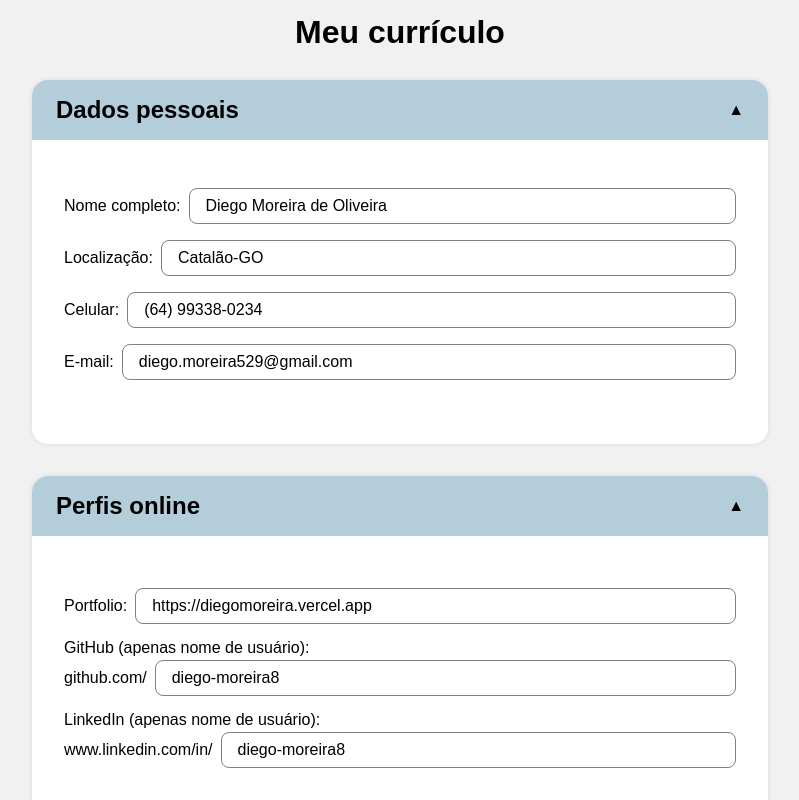
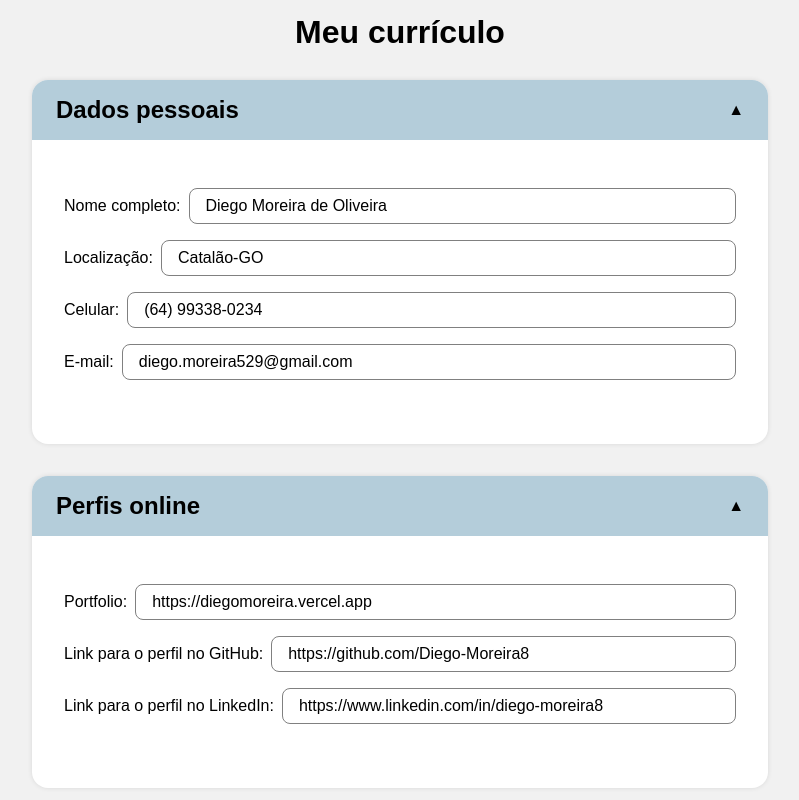
Before and after one commit to Diego-Moreira8/cv-app, a React (Vite) app: page / in a window 1280 px wide. Shown: the top 800 px of the page, without its empty margins (240-1039 px from the left). Built offline with nearby package versions, Linux system fonts and the light colour scheme.

Commit message:
refactor: online profile

```diff
--- a/src/components/AddTechForm.tsx
+++ b/src/components/AddTechForm.tsx
@@ -1,6 +1,6 @@
 import { useState, useId } from "react";
+import { useCVState, useCVDispatch } from "../cv-reducer/hook";
 import styles from "../styles/AddTechForm.module.css";
-import { useCVState, useCVDispatch } from "../cv-reducer/hook";
 
 function AddTechForm() {
   const cvState = useCVState();
--- a/src/components/ExpForm.tsx
+++ b/src/components/ExpForm.tsx
@@ -3,7 +3,7 @@ import { v4 as uuid } from "uuid";
 import { ExpGroupActions } from "./ExpGroup";
 import { yearStrToNumber } from "../utils/yearStrToNumber";
 import { months } from "../utils/monthsArray";
-import { CVAction } from "../cv-reducer/Actions";
+import { CVAction } from "../cv-reducer/actions";
 import { ExpType, CVData, Experience } from "../cv-reducer/types";
 import styles from "../styles/ExpForm.module.css";
 
--- a/src/components/ExpList.tsx
+++ b/src/components/ExpList.tsx
@@ -1,6 +1,6 @@
 import { months } from "../utils/monthsArray";
 import { ExpGroupActions } from "./ExpGroup";
-import { CVAction } from "../cv-reducer/Actions";
+import { CVAction } from "../cv-reducer/actions";
 import { ExpType, CVData } from "../cv-reducer/types";
 import styles from "../styles/ExpList.module.css";
 
--- a/src/components/Input.tsx
+++ b/src/components/Input.tsx
@@ -3,7 +3,7 @@ import styles from "../styles/Input.module.css";
 
 type InputProps = {
   label: string;
-  type: "text" | "email";
+  type: "text" | "email" | "url";
   name: string;
   placeholder?: string;
   value: string;
--- a/src/components/OnlineProfilesForm.tsx
+++ b/src/components/OnlineProfilesForm.tsx
@@ -1,84 +1,48 @@
-import { useId } from "react";
 import { Group } from "./Group";
 import { FormWrapper } from "./FromWrapper";
 import { useCVState, useCVDispatch } from "../cv-reducer/hook";
-import styles from "../styles/OnlineProfilesForm.module.css";
+import { Input } from "./Input";
 
 function OnlineProfilesForm() {
   const cvState = useCVState();
   const cvDispatch = useCVDispatch();
-
-  const { portfolioURL, gitHubUsername, linkedInUsername } =
-    cvState.onlineProfiles;
-
-  const portfolioURLInputId = useId();
-  const gitHubUsernameInputId = useId();
-  const linkedInUsernameInputId = useId();
-
-  function handlePortfolioURLChange(e: React.ChangeEvent<HTMLInputElement>) {
-    cvDispatch({ type: "SET_PORTFOLIO_URL", value: e.target.value });
-  }
-
-  function handleGitHubUsernameChange(e: React.ChangeEvent<HTMLInputElement>) {
-    cvDispatch({ type: "SET_GITHUB_USERNAME", value: e.target.value });
-  }
-
-  function handleLinkedInUsernameChange(
-    e: React.ChangeEvent<HTMLInputElement>
-  ) {
-    cvDispatch({ type: "SET_LINKEDIN_USERNAME", value: e.target.value });
-  }
+  const { portfolioURL, gitHubURL, linkedInURL } = cvState.onlineProfiles;
 
   return (
     <Group title="Perfis online">
       <FormWrapper>
-        <div className={styles.formRow}>
-          <label htmlFor={portfolioURLInputId}>Portfolio:</label>
-          <input
-            type="text"
+        <Input
+          label="Portfolio:"
+          type="url"
           name="portfolio"
-            id={portfolioURLInputId}
-            placeholder="www.meusite.com"
+          placeholder="https://www.meusite.com"
           value={portfolioURL}
-            onChange={handlePortfolioURLChange}
+          onChange={(e) =>
+            cvDispatch({ type: "SET_PORTFOLIO_URL", value: e.target.value })
+          }
         />
-        </div>
 
-        <div>
-          <label htmlFor={gitHubUsernameInputId}>
-            GitHub (apenas nome de usuário):
-          </label>
-          <div className={styles.formRow}>
-            <label htmlFor={gitHubUsernameInputId}>github.com/</label>
-            <input
-              type="text"
+        <Input
+          label="Link para o perfil no GitHub:"
+          type="url"
           name="github"
-              id={gitHubUsernameInputId}
-              placeholder="JoaoSilva8"
-              value={gitHubUsername}
-              onChange={handleGitHubUsernameChange}
+          placeholder="https://github.com/JoaoSilva8"
+          value={gitHubURL}
+          onChange={(e) =>
+            cvDispatch({ type: "SET_GITHUB_USERNAME", value: e.target.value })
+          }
         />
-          </div>
-        </div>
 
-        <div>
-          <label htmlFor={linkedInUsernameInputId}>
-            LinkedIn (apenas nome de usuário):
-          </label>
-          <div className={styles.formRow}>
-            <label htmlFor={linkedInUsernameInputId}>
-              www.linkedin.com/in/
-            </label>
-            <input
-              type="text"
+        <Input
+          label="Link para o perfil no LinkedIn:"
+          type="url"
           name="linkedin"
-              id={linkedInUsernameInputId}
-              placeholder="JoaoSilva8"
-              value={linkedInUsername}
-              onChange={handleLinkedInUsernameChange}
+          placeholder="https://www.linkedin.com/in/JoaoSilva8"
+          value={linkedInURL}
+          onChange={(e) =>
+            cvDispatch({ type: "SET_LINKEDIN_USERNAME", value: e.target.value })
+          }
         />
-          </div>
-        </div>
       </FormWrapper>
     </Group>
   );
--- a/src/cv-reducer/cvTemplates.ts
+++ b/src/cv-reducer/cvTemplates.ts
@@ -10,8 +10,8 @@ const EMPTY_CV: CVData = {
   },
   onlineProfiles: {
     portfolioURL: "",
-    gitHubUsername: "",
-    linkedInUsername: "",
+    gitHubURL: "",
+    linkedInURL: "",
   },
   professionalObjective: "",
   techs: [],
@@ -28,8 +28,8 @@ const MY_CV: CVData = {
   },
   onlineProfiles: {
     portfolioURL: "https://diegomoreira.vercel.app",
-    gitHubUsername: "diego-moreira8",
-    linkedInUsername: "diego-moreira8",
+    gitHubURL: "https://github.com/Diego-Moreira8",
+    linkedInURL: "https://www.linkedin.com/in/diego-moreira8",
   },
   techs: [
     { id: uuid(), name: "HTML" },
--- a/src/cv-reducer/hook.tsx
+++ b/src/cv-reducer/hook.tsx
@@ -2,7 +2,7 @@ import { ReactNode, createContext, useContext, useReducer } from "react";
 import { MY_CV } from "./cvTemplates";
 import { cvReducer } from "./reducer";
 import { CVData } from "./types";
-import { CVAction } from "./Actions";
+import { CVAction } from "./actions";
 
 const CVStateContext = createContext<CVData | undefined>(undefined);
 const CVDispatchContext = createContext<React.Dispatch<CVAction> | undefined>(
--- a/src/cv-reducer/reducer.ts
+++ b/src/cv-reducer/reducer.ts
@@ -1,5 +1,5 @@
 import { v4 as uuid } from "uuid";
-import { CVAction } from "./Actions";
+import { CVAction } from "./actions";
 import { CVData, ExpType } from "./types";
 
 function cvReducer(state: CVData, action: CVAction) {
@@ -39,7 +39,7 @@ function cvReducer(state: CVData, action: CVAction) {
         ...state,
         onlineProfiles: {
           ...state.onlineProfiles,
-          gitHubUsername: action.value,
+          gitHubURL: action.value,
         },
       };
     }
@@ -48,7 +48,7 @@ function cvReducer(state: CVData, action: CVAction) {
         ...state,
         onlineProfiles: {
           ...state.onlineProfiles,
-          linkedInUsername: action.value,
+          linkedInURL: action.value,
         },
       };
     }
--- a/src/cv-reducer/types.ts
+++ b/src/cv-reducer/types.ts
@@ -12,8 +12,8 @@ type PersonalData = {
 
 type OnlineProfiles = {
   portfolioURL: string;
-  gitHubUsername: string;
-  linkedInUsername: string;
+  gitHubURL: string;
+  linkedInURL: string;
 };
 
 type Tech = { id: string; name: string };
--- a/src/styles/OnlineProfilesForm.module.css
+++ /dev/null
@@ -1,15 +0,0 @@
-.formRow {
-  display: flex;
-  align-items: center;
-  gap: 0.5rem;
-  margin: 0.25rem 0 1rem 0;
-}
-
-.formRow > label {
-  min-width: fit-content;
-}
-
-.formRow > input {
-  width: 100%;
-  flex-shrink: 1;
-}
```
Lines whose indentation alone changed are shown as unchanged.
